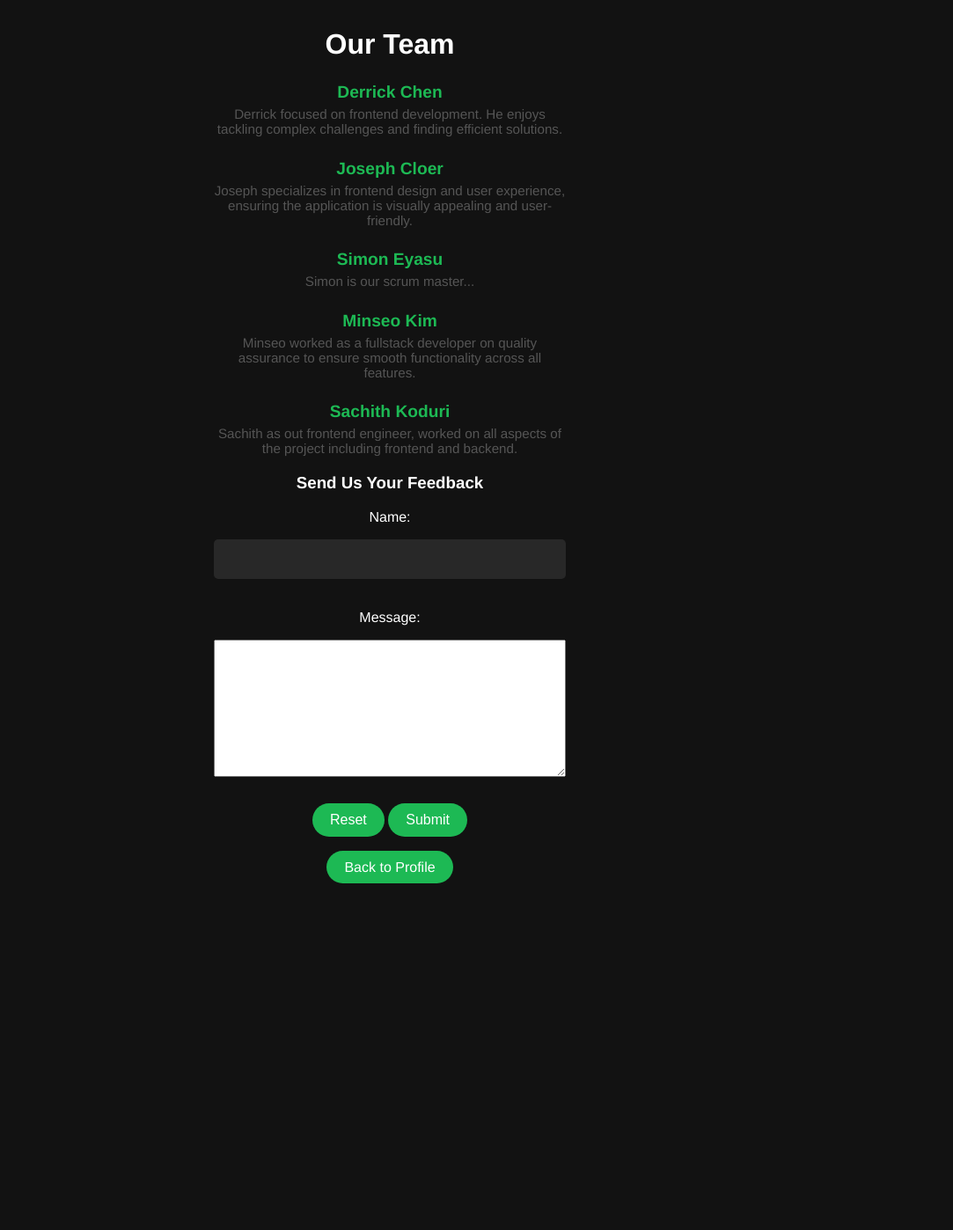
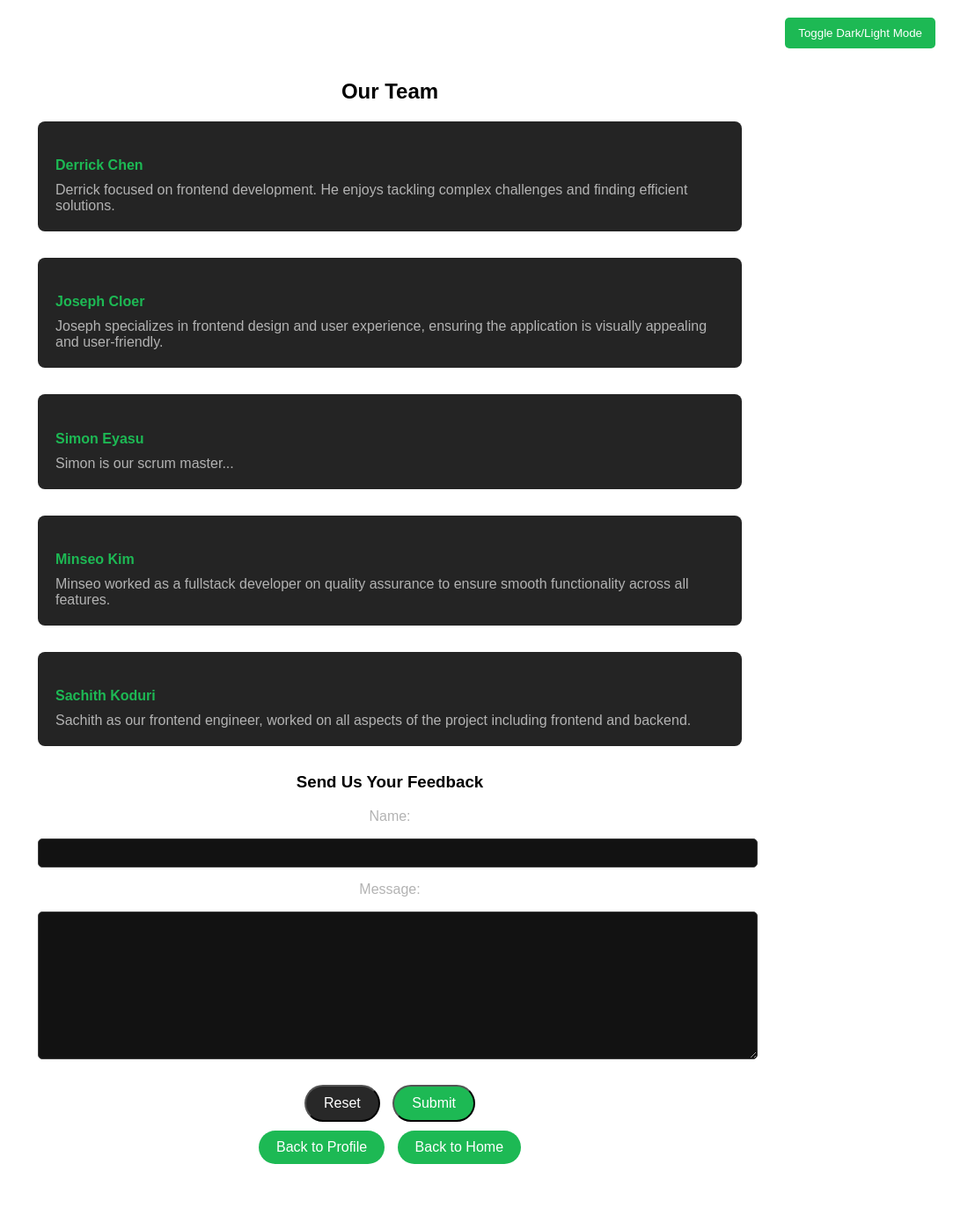
Before and after one commit to simoneyasu/spotifyWrappedClonefork, a Django app: page /functionality/development/ in a window 1280 px wide. Shown: the whole page at 88% size, without its empty margins (197-1280 px from the left). Before the commit the page ends 1004 px from the top, so only its background shows below. Run offline with Django 5.2, Linux system fonts and the light colour scheme.

Commit message:
added base html to extend dark mode on to other templates. will add later today

```diff
--- /dev/null
+++ b/register/templates/register/base.html
@@ -0,0 +1,78 @@
+{% load static %}
+<!DOCTYPE html>
+<html lang="en">
+<head>
+    <meta charset="UTF-8">
+    <meta name="viewport" content="width=device-width, initial-scale=1.0">
+    <title>{% block title %}{% endblock %}</title>
+
+    <style>
+        :root {
+            --bg-color-light: #ffffff;
+            --text-color-light: #000000;
+            --bg-color-dark: #121212;
+            --text-color-dark: #ffffff;
+        }
+
+        body {
+            margin: 0;
+            font-family: Arial, sans-serif;
+            background-color: var(--bg-color-light);
+            color: var(--text-color-light);
+            transition: background-color 0.3s, color 0.3s;
+        }
+
+        body.dark-mode {
+            background-color: var(--bg-color-dark);
+            color: var(--text-color-dark);
+        }
+
+        .mode-toggle {
+            position: fixed;
+            top: 20px;
+            right: 20px;
+            background-color: #1DB954;
+            color: white;
+            border: none;
+            padding: 10px 15px;
+            border-radius: 5px;
+            cursor: pointer;
+            transition: background-color 0.3s;
+        }
+
+        .mode-toggle:hover {
+            background-color: #1aa34a;
+        }
+    </style>
+
+    {% block extra_css %}{% endblock %}
+</head>
+<body>
+    <button id="mode-toggle" class="mode-toggle">
+        Toggle Dark/Light Mode
+    </button>
+
+    {% block content %}{% endblock %}
+
+    <script>
+        document.addEventListener('DOMContentLoaded', (event) => {
+            const modeToggle = document.getElementById('mode-toggle');
+            const body = document.body;
+
+            // Check for saved mode preference
+            const savedMode = localStorage.getItem('mode');
+            if (savedMode) {
+                body.classList.toggle('dark-mode', savedMode === 'dark');
+            }
+
+            modeToggle.addEventListener('click', () => {
+                body.classList.toggle('dark-mode');
+
+                // Save preference
+                const mode = body.classList.contains('dark-mode') ? 'dark' : 'light';
+                localStorage.setItem('mode', mode);
+            });
+        });
+    </script>
+</body>
+</html>
--- a/templates/functionality/development_process.html
+++ b/templates/functionality/development_process.html
@@ -1,72 +1,130 @@
+{% extends 'register/base.html' %}
 {% load static %}
+
+{% block title %}Development Process{% endblock %}
+
+{% block extra_css %}
 <style>
-    .container {
-        margin-top: 200px;
-        padding-top: 15px;
+    body {
+        padding: 0;
+        margin: 0;
+    }
+
+    .content-wrapper {
+        margin: 50px auto;
+        text-align: center;
+        padding: 20px;
+        max-width: 800px;
+    }
+
+    .developer-card {
+        background-color: #242424;
+        border-radius: 8px;
+        padding: 20px;
+        margin-bottom: 30px;
+        text-align: left;
+    }
+
+    .developer-card h4 {
+        color: #1DB954;
+        margin-bottom: 10px;
+    }
+
+    .developer-card p {
+        color: #b3b3b3;
+        margin: 0;
+    }
+
+    .form-group label {
+        display: block;
+        font-size: 1rem;
+        margin-bottom: 5px;
+        color: #b3b3b3;
     }
 
     .form-group input[type="text"],
     .form-group textarea {
         width: 100%;
+        padding: 8px;
+        border-radius: 5px;
+        border: 1px solid #3e3e3e;
+        background-color: #121212;
+        color: #b3b3b3;
     }
 
-    .developer {
-        margin-bottom: 20px;
+    .form-actions {
+        margin-top: 20px;
     }
-    .developer h4 {
-        margin-bottom: 5px;
-        font-size: 1.2em;
-        color: #1DB954;
+
+    .form-actions .btn {
+        margin: 5px;
     }
-    .developer p {
-        margin: 0;
-        color: #555;
-        font-size: 0.95em;
+
+    .btn {
+        display: inline-block;
+        padding: 10px 20px;
+        font-size: 1rem;
+        text-align: center;
+        text-decoration: none;
+        color: #fff;
+        border-radius: 500px;
+        margin: 5px;
+        transition: background-color 0.3s, transform 0.3s;
+    }
+
+    .btn-primary {
+        background-color: #1DB954;
+    }
+
+    .btn-primary:hover {
+        background-color: #1ed760;
+        transform: scale(1.05);
+    }
+
+    .btn-secondary {
+        background-color: #282828;
+    }
+
+    .btn-secondary:hover {
+        background-color: #3e3e3e;
+        transform: scale(1.05);
     }
 </style>
-<!DOCTYPE html>
-<html lang="en">
-<head>
-    <meta charset="UTF-8">
-    <meta name="viewport" content="width=device-width, initial-scale=1.0">
-    <title>Development Process</title>
-    <link rel="stylesheet" href="{% static 'css/styles.css' %}">
-</head>
-<body>
-    <div class="container">
+{% endblock %}
+
+{% block content %}
+<div class="content-wrapper">
     <h2>Our Team</h2>
 
-        <!-- our bios -->
-        <div class="developer">
+    <!-- Team Bios -->
+    <div class="developer-card">
         <h4>Derrick Chen</h4>
         <p>Derrick focused on frontend development. He enjoys tackling complex challenges and finding efficient solutions.</p>
     </div>
-        <div class="developer">
+    <div class="developer-card">
         <h4>Joseph Cloer</h4>
         <p>Joseph specializes in frontend design and user experience, ensuring the application is visually appealing and user-friendly.</p>
     </div>
-        <div class="developer">
+    <div class="developer-card">
         <h4>Simon Eyasu</h4>
         <p>Simon is our scrum master...</p>
     </div>
-        <div class="developer">
+    <div class="developer-card">
         <h4>Minseo Kim</h4>
         <p>Minseo worked as a fullstack developer on quality assurance to ensure smooth functionality across all features.</p>
     </div>
-        <div class="developer">
+    <div class="developer-card">
         <h4>Sachith Koduri</h4>
-            <p>Sachith as out frontend engineer, worked on all aspects of the project including frontend and backend.</p>
+        <p>Sachith as our frontend engineer, worked on all aspects of the project including frontend and backend.</p>
     </div>
-        <!-- contact form -->
+
+    <!-- Contact Form -->
     <h3>Send Us Your Feedback</h3>
     <form action="" method="POST">
         {% csrf_token %}
-            <!-- loops through fields for forms -->
         {% for hidden in form.hidden_fields %}
             {{ hidden }}
         {% endfor %}
-
-            <!-- loops though forms and shows the fields -->
         {% for field in form.visible_fields %}
             <div class="form-group">
                 {{ field.errors }}
@@ -74,13 +132,16 @@
                 <p>{{ field }}</p>
             </div>
         {% endfor %}
-
         <div class="form-actions">
             <button type="reset" class="btn btn-secondary">Reset</button>
             <button type="submit" class="btn btn-primary">Submit</button>
         </div>
     </form>
-        <a href="{% url 'profile' %}" class="btn btn-secondary">Back to Profile</a>
+
+    <!-- Navigation Buttons -->
+    <div class="button-group">
+        <a href="{% url 'profile' %}" class="btn btn-primary">Back to Profile</a>
+        <a href="{% url 'home' %}" class="btn btn-primary">Back to Home</a>
     </div>
-</body>
-</html>
+</div>
+{% endblock %}
```
Also changed, not shown: register/templates/register/home.html (+41 -23 lines), register/templates/register/profile.html (+93 -27 lines), templates/functionality/darkmode.js (deleted, +0 -9 lines), templates/functionality/styles.css (deleted, +0 -137 lines), register/templates/register/login.html (line endings or trailing spaces). Lines whose indentation alone changed are shown as unchanged.
